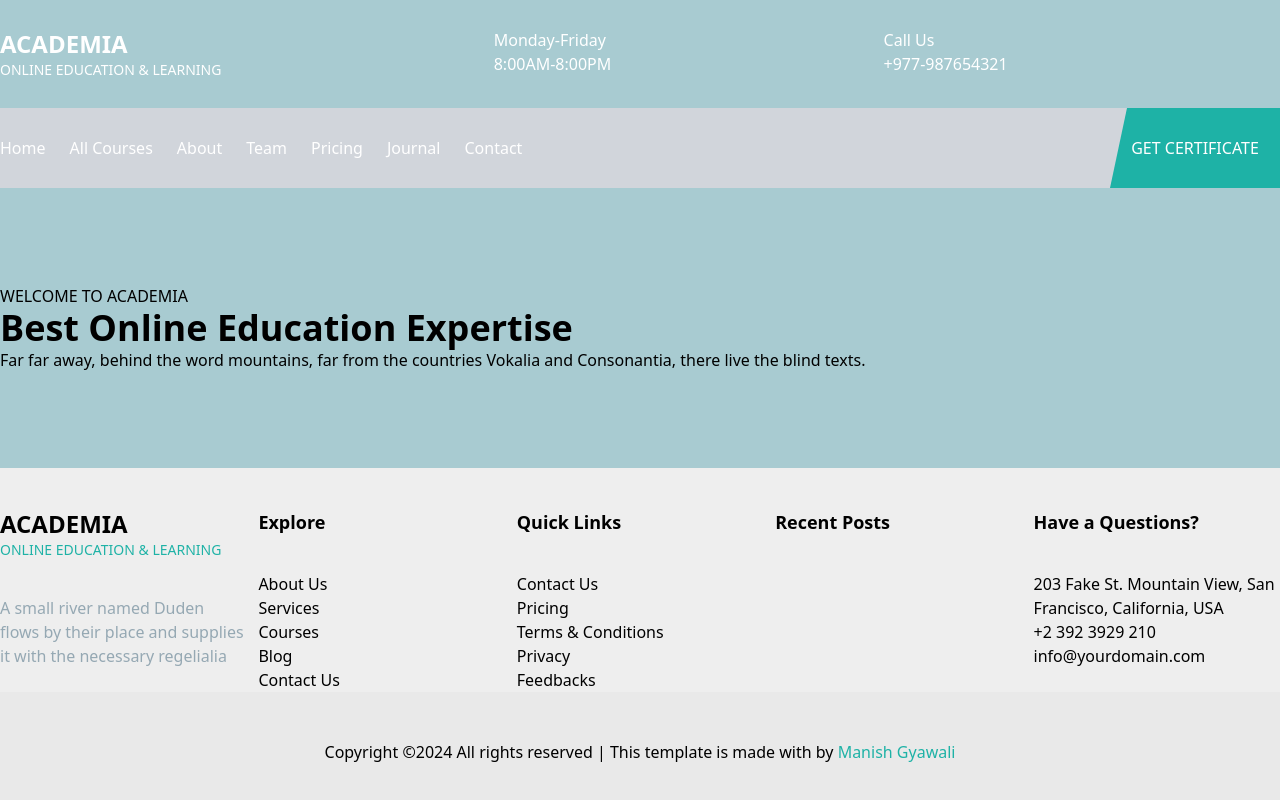
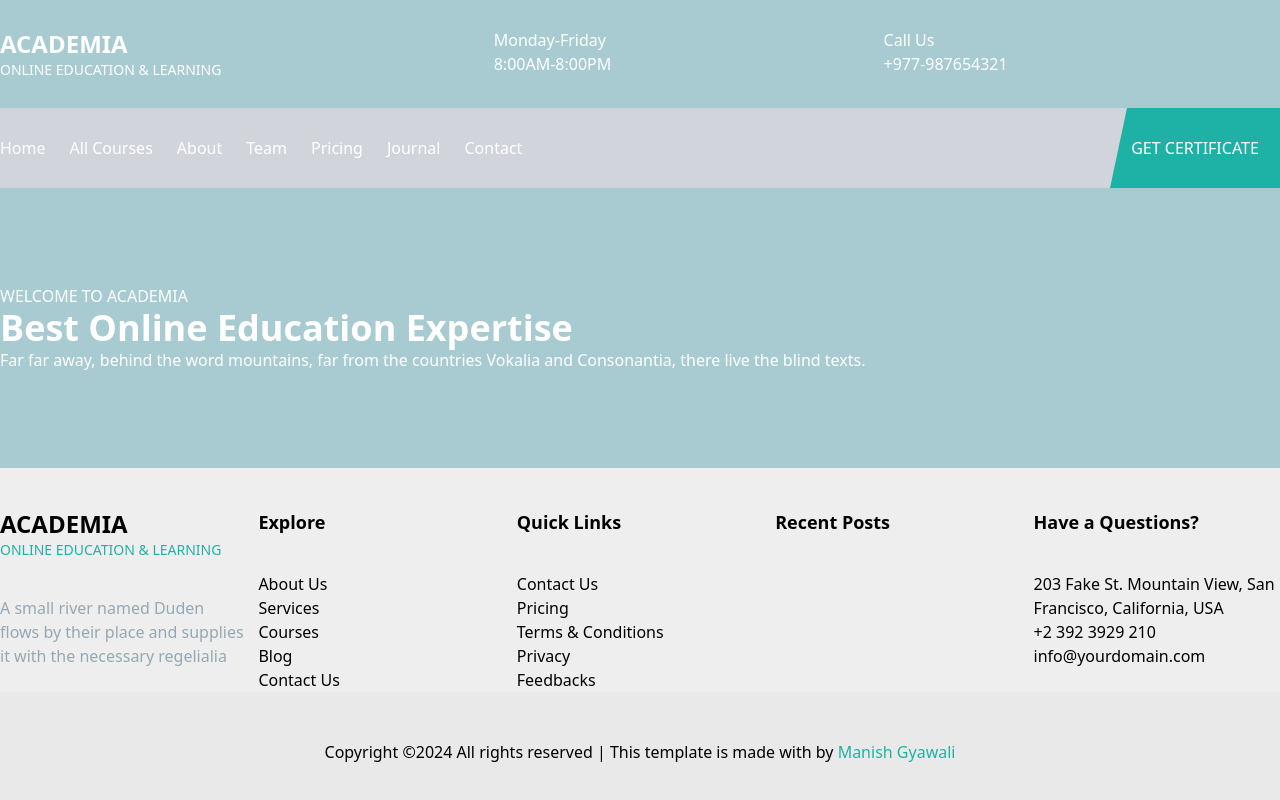
Before and after one commit to manishgyawali/Education-website, a React (Vite) app in the folder EducationP/: page / in a window 1280 px wide. Shown: the top 800 px of the page. Built offline with nearby package versions, Linux system fonts and the light colour scheme.

Commit message:
new commit

```diff
--- a/EducationP/src/components/banner/Homebanner.jsx
+++ b/EducationP/src/components/banner/Homebanner.jsx
@@ -3,7 +3,7 @@ import React from 'react'
 const Homebanner = () => {
   return (
 
-<div className='py-24 bg-bgmain'>
+<div className='py-24 bg-bgmain text-white'>
     <div className=''>
         <h3>WELCOME TO ACADEMIA</h3>
         <h1 className='font-bold text-4xl'>Best Online Education Expertise</h1>
```
